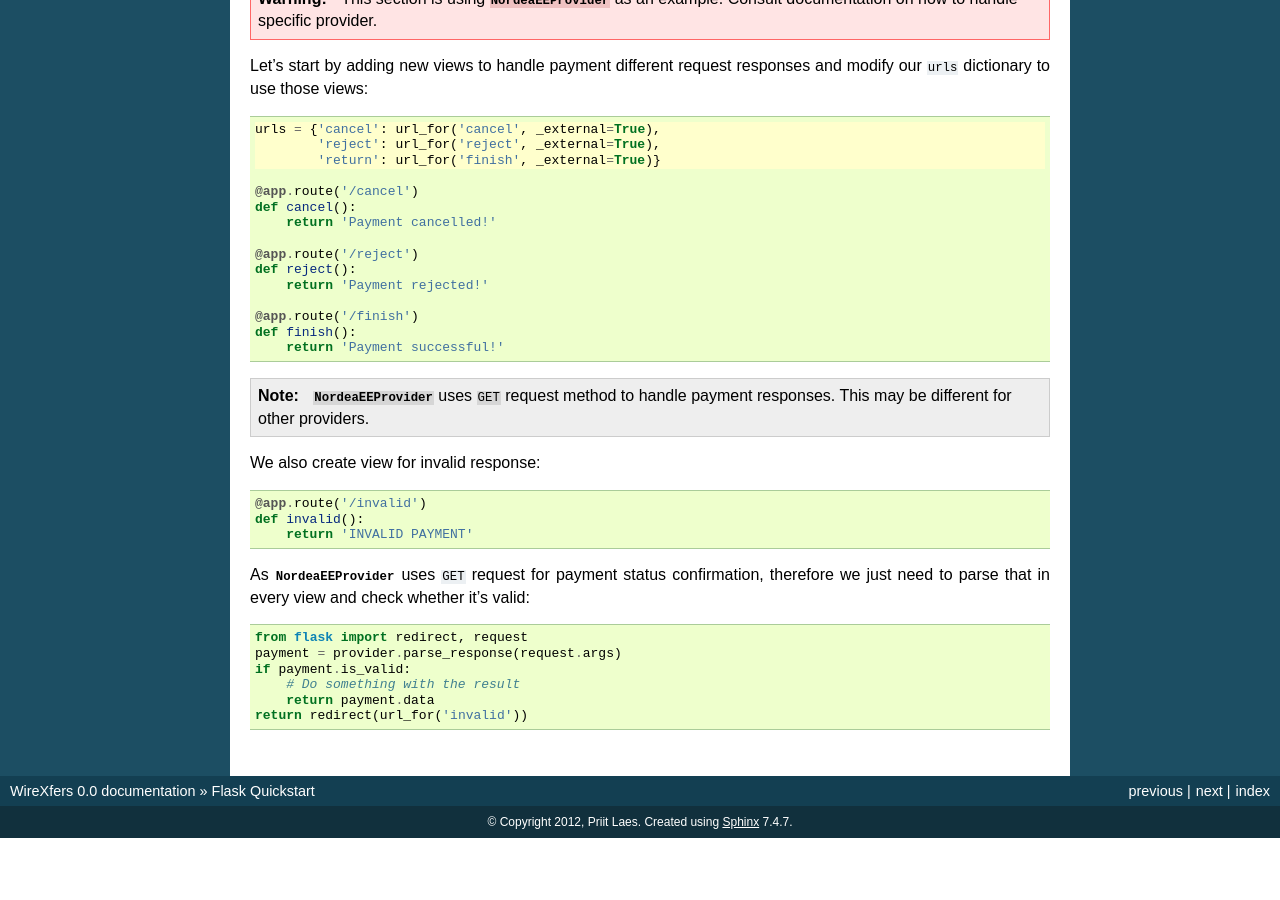
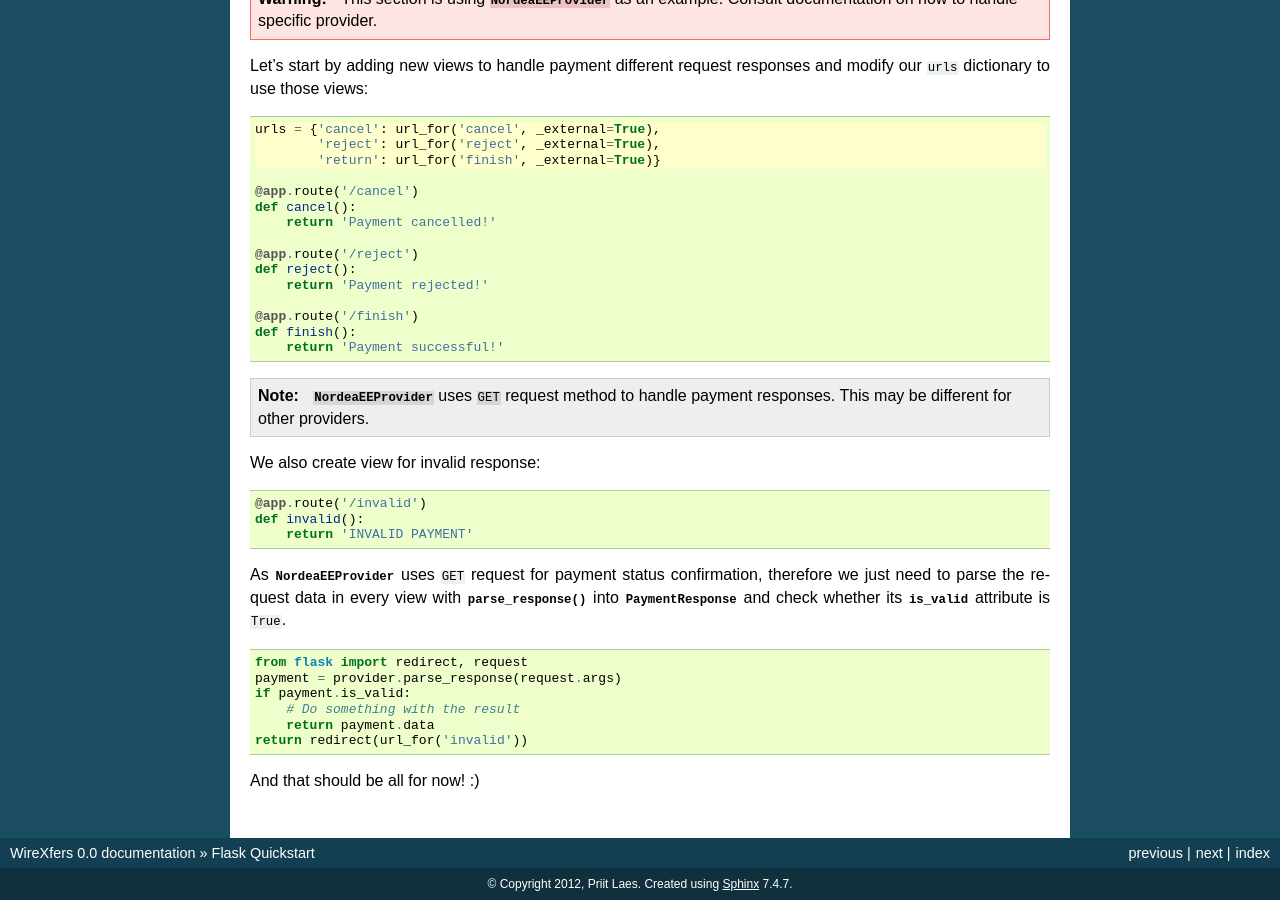
Before and after one commit to plaes/wirexfers, a Sphinx documentation site: the page built from docs/user/flask_quickstart.rst, in a window 1280 px wide and 900 px high, scrolled down 2996 px. Built offline with Sphinx 7.4.7, drawn with Linux system fonts in a browser that asks for light colours; before the commit the page ends 3834 px from its top, so only the background shows below that.

Commit message:
More linking in the docs

```diff
--- a/docs/user/flask_quickstart.rst
+++ b/docs/user/flask_quickstart.rst
@@ -247,8 +247,11 @@
         return 'INVALID PAYMENT'
 
 As :class:`~wirexfers.providers.tupas.NordeaEEProvider` uses ``GET`` request
-for payment status confirmation, therefore we just need to parse that in every
-view and check whether it's valid:
+for payment status confirmation, therefore we just need to parse the request
+data in every view with
+:meth:`~wirexfers.providers.ProviderBase.parse_response` into
+:class:`~wirexfers.PaymentResponse` and check whether its
+:attr:`~wirexfers.PaymentResponse.is_valid` attribute is ``True``.
 
 .. code-block:: python
 
@@ -258,3 +261,5 @@
         # Do something with the result
         return payment.data
     return redirect(url_for('invalid'))
+
+And that should be all for now! :)
```
Also changed, not shown: 1 other file.
